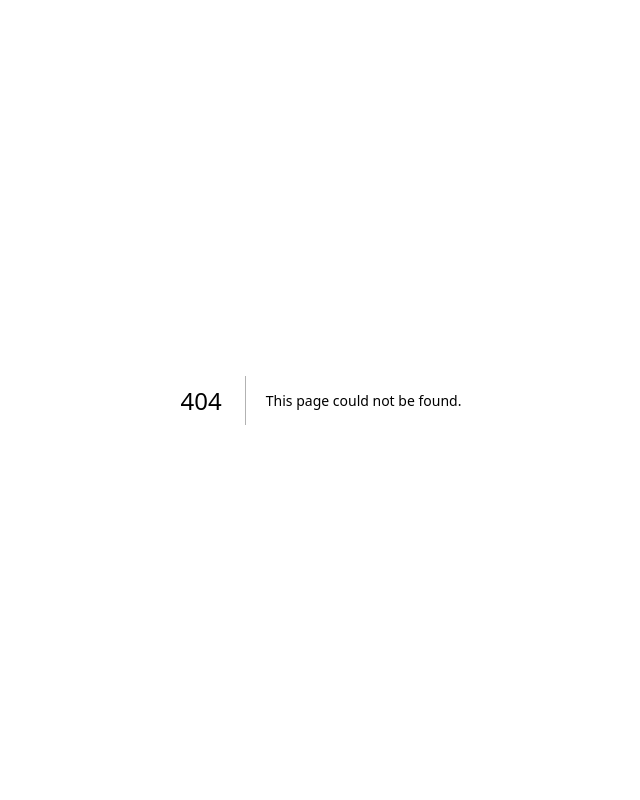
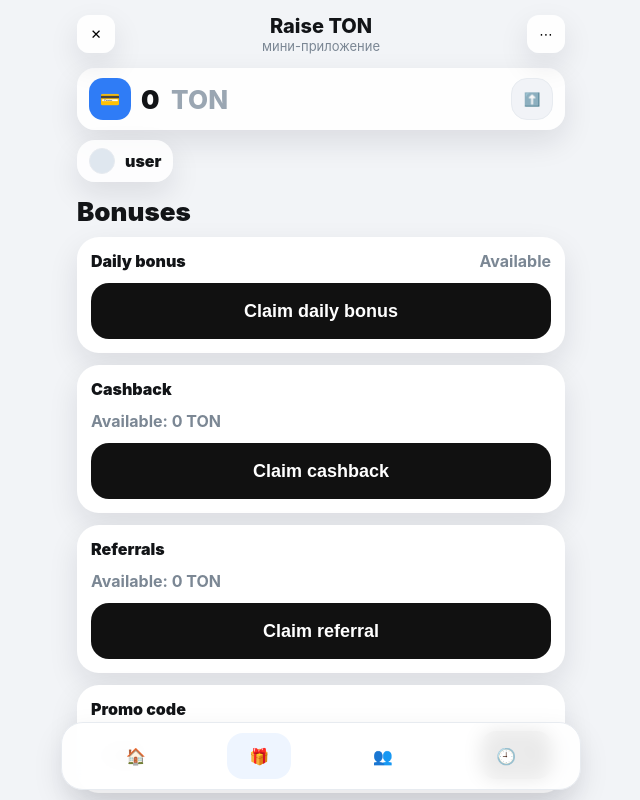
Before and after one commit to OptiTronOffical/Raise, a Next.js app in the folder apps/web/: page /bonuses in a window 1280 px wide. Before the commit this address had no page. Shown: the top 800 px of the page, without its empty margins (319-959 px from the left). Built offline with nearby package versions, Linux system fonts and the light colour scheme; no server answers.

Commit message:
Add files via upload

```diff
--- /dev/null
+++ b/apps/web/app/bonuses/page.tsx
@@ -0,0 +1,95 @@
+"use client";
+import { useEffect, useState } from "react";
+import { TopBar } from "../../components/TopBar";
+import { BalancePill } from "../../components/BalancePill";
+import { ProfilePill } from "../../components/ProfilePill";
+import { BottomNav } from "../../components/BottomNav";
+import { api } from "../../lib/api";
+
+export default function Bonuses() {
+  const [me,setMe] = useState<any>(null);
+  const [balance,setBalance] = useState<any>(null);
+  const [daily,setDaily] = useState<any>(null);
+  const [code,setCode] = useState("");
+
+  async function refresh() {
+    const [m,b,d] = await Promise.all([api.me(), api.balance(), api.dailyStatus()]);
+    setMe(m); setBalance(b); setDaily(d);
+  }
+  useEffect(()=>{ refresh().catch(()=>{}); }, []);
+
+  async function claimDaily(){
+    try{
+      const r = await api.dailyClaim();
+      alert(`Daily bonus: +${r.amount_ton} TON`);
+      refresh();
+    }catch(e:any){ alert(e?.data?.reason || "Ошибка"); }
+  }
+  async function claimCashback(){
+    try{
+      const r = await api.cashbackClaim();
+      alert(`Cashback claimed: +${r.amount_ton} TON`);
+      refresh();
+    }catch(e:any){ alert(e?.data?.reason || "Ошибка"); }
+  }
+  async function claimReferral(){
+    try{
+      const r = await api.referralClaim();
+      alert(`Referral claimed: +${r.amount_ton} TON`);
+      refresh();
+    }catch(e:any){ alert(e?.data?.reason || "Ошибка"); }
+  }
+  async function promo(){
+    try{
+      const r = await api.promoActivate(code);
+      alert(`Promo: +${r.amount_ton} TON`);
+      setCode("");
+      refresh();
+    }catch(e:any){ alert(e?.data?.reason || "Ошибка"); }
+  }
+
+  return (
+    <div className="page">
+      <TopBar/>
+      <BalancePill balanceTon={balance?.ton || "0"} />
+      <ProfilePill username={me?.username || "user"} />
+      <div className="h2">Bonuses</div>
+
+      <div className="card">
+        <div className="row"><div style={{fontWeight:900}}>Daily bonus</div><div className="smallMuted">{daily?.claimed ? "Claimed" : "Available"}</div></div>
+        <div className="mt12">
+          <button className="btnPrimary" disabled={daily?.claimed} onClick={claimDaily}>Claim daily bonus</button>
+        </div>
+      </div>
+
+      <div className="card mt12">
+        <div style={{fontWeight:900}}>Cashback</div>
+        <div className="smallMuted mt12">Available: {balance?.cashback_available_ton || "0"} TON</div>
+        <div className="mt12"><button className="btnPrimary" onClick={claimCashback}>Claim cashback</button></div>
+      </div>
+
+      <div className="card mt12">
+        <div style={{fontWeight:900}}>Referrals</div>
+        <div className="smallMuted mt12">Available: {balance?.referral_available_ton || "0"} TON</div>
+        <div className="mt12"><button className="btnPrimary" onClick={claimReferral}>Claim referral</button></div>
+      </div>
+
+      <div className="card mt12">
+        <div style={{fontWeight:900}}>Promo code</div>
+        <div className="mt12 row">
+          <input value={code} onChange={e=>setCode(e.target.value)} placeholder="CODE"
+            style={{flex:1, height:48, borderRadius:14, border:"1px solid #e7ebf0", padding:"0 12px", fontWeight:900}} />
+          <button onClick={promo} style={{height:48, borderRadius:14, padding:"0 16px", border:0, background:"#111", color:"#fff", fontWeight:900}}>Apply</button>
+        </div>
+      </div>
+
+      <div className="card mt12">
+        <div style={{fontWeight:900}}>Offerwall</div>
+        <div className="smallMuted mt12">Placeholder (plug your offerwall provider)</div>
+        <button className="btnGhost mt12" onClick={()=>alert("Offerwall: TODO")}>Open offerwall</button>
+      </div>
+
+      <BottomNav/>
+    </div>
+  );
+}
```
